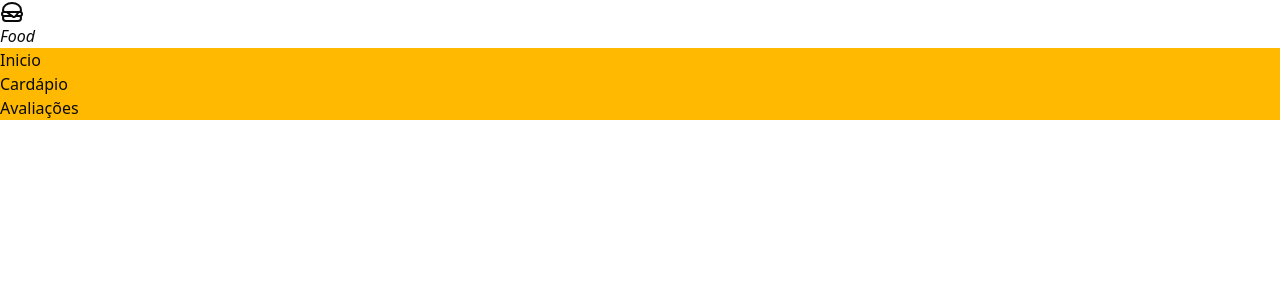
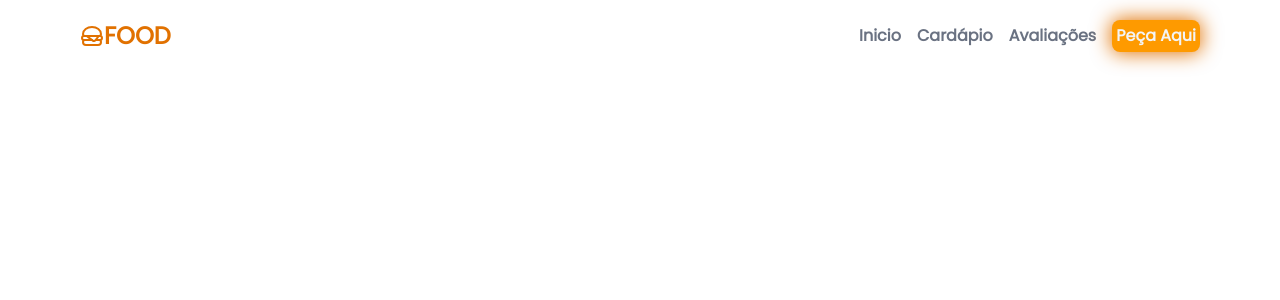
Before and after one commit to yolmat/LadingPages, a Next.js app: page /restaurante in a window 1280 px wide. Shown: the top 300 px of the page. Built offline with nearby package versions, Linux system fonts and the light colour scheme.

Commit message:
Create header

```diff
--- a/src/app/globals.css
+++ b/src/app/globals.css
@@ -114,6 +114,7 @@
   * {
     @apply border-border outline-ring/50;
   }
+
   body {
     @apply bg-background text-foreground;
   }
--- a/src/app/layout.tsx
+++ b/src/app/layout.tsx
@@ -1,5 +1,11 @@
 import "./globals.css";
 import type { Metadata } from "next";
+import { Poppins } from "next/font/google";
+
+const poppins = Poppins({
+  weight: "400",
+  subsets: ["latin"],
+});
 
 export const metadata: Metadata = {
   title: "Create Next App",
@@ -12,7 +18,7 @@ export default function RootLayout({
   children: React.ReactNode;
 }>) {
   return (
-    <html lang="pt-br">
+    <html lang="pt-br" className={poppins.className}>
       <body>{children}</body>
     </html>
   );
--- a/src/app/restaurante/components/header.tsx
+++ b/src/app/restaurante/components/header.tsx
@@ -1,48 +1,70 @@
 "use client";
-import { Hamburger, Menu } from "lucide-react";
+import { Hamburger, Menu, X } from "lucide-react";
 import { useState } from "react";
 
 export default function Header() {
   const [isOpen, setIsOpen] = useState(false);
 
   return (
-    <header>
+    <header className="w-full p-20 pt-5">
       <nav>
-        <i>
-          {" "}
-          <Hamburger /> Food
+        <div className=" hidden w-full sm:flex items-center justify-between">
+          <p className="text-amber-600 flex font-bold items-center">
+            <Hamburger /> <span className="text-2xl">FOOD</span>
+          </p>
+
+          {/* Desktop */}
+          <ul className=" text-gray-500 font-semibold sm:flex sm:gap-4 items-center">
+            <li className="cursor-pointer">
+              <a>Inicio</a>
+            </li>
+            <li className="cursor-pointer">
+              <a>Cardápio</a>
+            </li>
+            <li className="cursor-pointer">
+              <a>Avaliações</a>
+            </li>
+            <li>
+              <button className="cursor-pointer text-gray-100 bg-amber-500 rounded-md p-1 shadow-[0px_0px_20px_1px] shadow-amber-600 hover:opacity-90 active:opacity-80">
+                Peça Aqui
+              </button>
+            </li>
+          </ul>
+        </div>
+        <div className="mt-1.5 flex sm:hidden flex-col items-center">
+          <i className="text-amber-600 flex font-bold">
+            <Hamburger /> FOOD
           </i>
 
-        {/* Desktop */}
-        <ul className="hidden sm:block bg-amber-400">
-          <li>
+          {/* Button mobile*/}
+          <button
+            className="block sm:hidden m-5 cursor-pointer"
+            onClick={() => setIsOpen(!isOpen)}
+          >
+            {isOpen ? <X /> : <Menu />}
+          </button>
+          {/* Mobile */}
+          <ul
+            className={`${
+              isOpen ? "flex" : "hidden"
+            } sm:hidden w-screen flex-col items-center `}
+          >
+            <li className="cursor-pointer p-1">
               <a>Inicio</a>
             </li>
-          <li>
+            <li className="cursor-pointer p-1">
               <a>Cardápio</a>
             </li>
-          <li>
+            <li className="cursor-pointer p-1">
               <a>Avaliações</a>
             </li>
-        </ul>
-        <button className="block sm:hidden" onClick={() => setIsOpen(!isOpen)}>
-          <Menu />
+            <li className="cursor-pointer p-1 mt-3">
+              <button className="cursor-pointer text-gray-100 bg-amber-500 rounded-md p-1 shadow-[0px_0px_20px_1px] shadow-amber-600 hover:opacity-90 active:opacity-80">
+                Peça Aqui
               </button>
-        {/* Mobile */}
-        <ul className={`${isOpen ? "block" : "hidden"} sm:hidden bg-amber-700`}>
-          <li>
-            <a>Inicio</a>
-          </li>
-          <li>
-            <a>Cardápio</a>
-          </li>
-          <li>
-            <a>Avaliações</a>
             </li>
           </ul>
-
-        {/* Button mobile*/}
-        <div className={`${isOpen ? "block" : "hidden"} sm:hidden`}></div>
+        </div>
       </nav>
     </header>
   );
```
Lines whose indentation alone changed are shown as unchanged.
